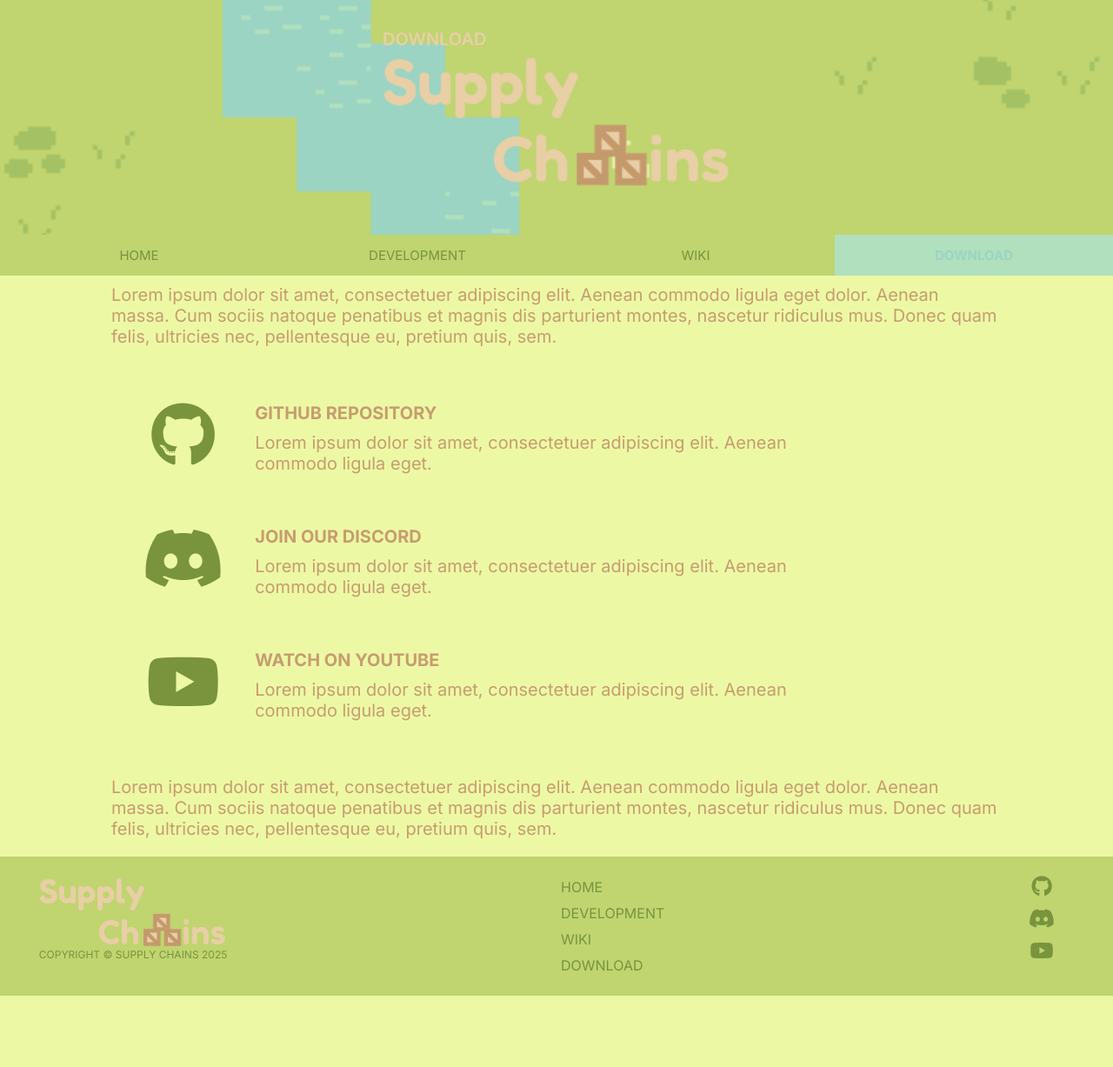
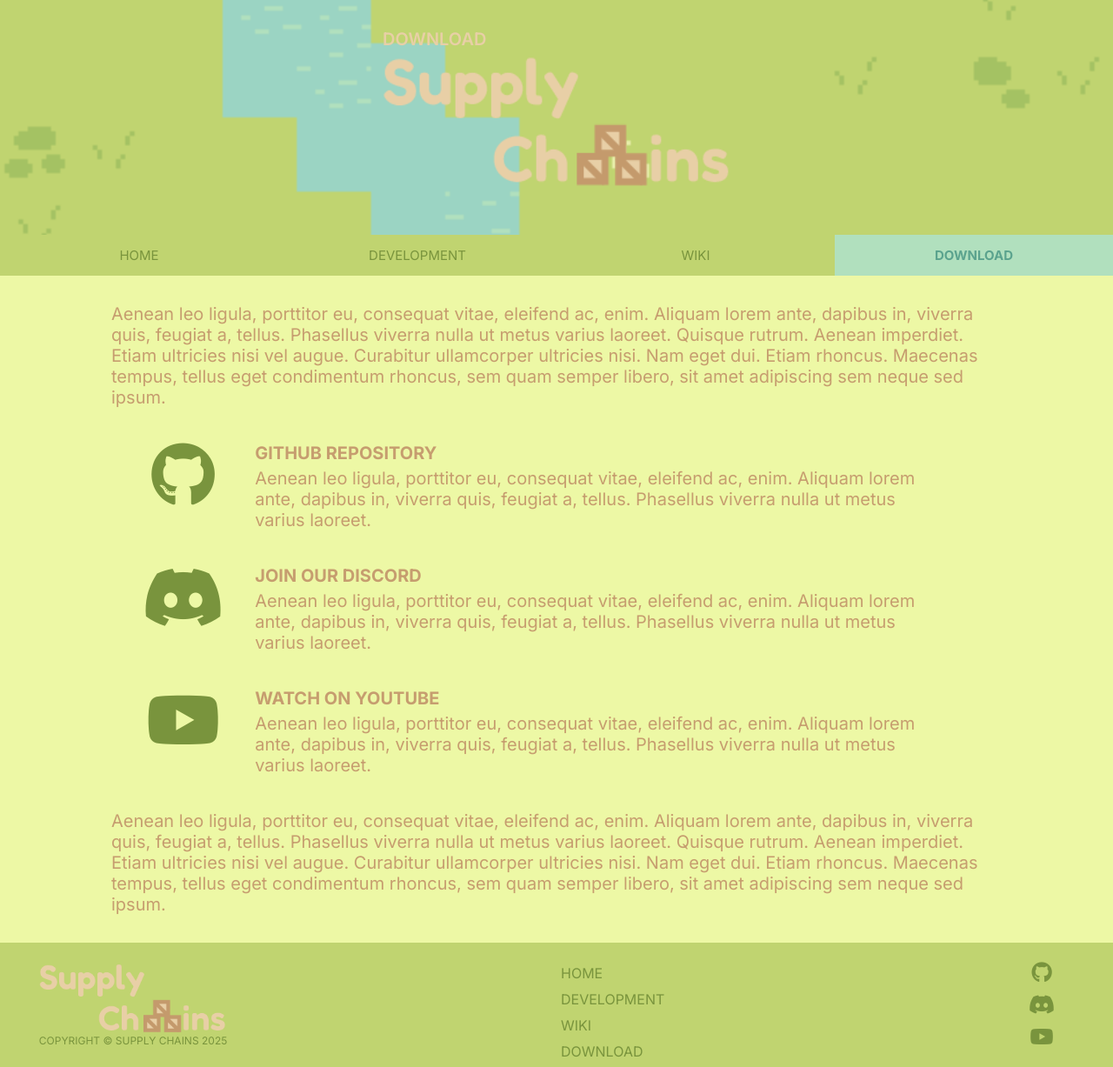
Before and after one commit to Tiger0-o/Tiger0-o.github.io, a plain HTML site: page download.html in a window 1280 px wide. Shown: the whole page at 87% size. Before the commit the page ends 1145 px from the top, so only its background shows below. Drawn offline with Linux system fonts and the light colour scheme.

Commit message:
Add files via upload

```diff
--- a/download.html
+++ b/download.html
@@ -22,9 +22,11 @@
     </div>
 
     <div class="content download">
-        <p>Lorem ipsum dolor sit amet, consectetuer adipiscing elit. Aenean commodo ligula eget dolor.
-            Aenean massa. Cum sociis natoque penatibus et magnis dis parturient montes, nascetur ridiculus mus.
-            Donec quam felis, ultricies nec, pellentesque eu, pretium quis, sem.
+        <p>Aenean leo ligula, porttitor eu, consequat vitae, eleifend ac, enim. Aliquam lorem ante, dapibus in,
+           viverra quis, feugiat a, tellus. Phasellus viverra nulla ut metus varius laoreet. Quisque rutrum.
+            Aenean imperdiet. Etiam ultricies nisi vel augue. Curabitur ullamcorper ultricies nisi. Nam eget dui.
+            Etiam rhoncus. Maecenas tempus, tellus eget condimentum rhoncus, sem quam semper libero, sit amet adipiscing
+            sem neque sed ipsum.
         </p>
 
         <div class="download-info">
@@ -34,7 +36,8 @@
                 </div>
                 <div class="text">
                     <h1>GitHub Repository</h1>
-                    <p>Lorem ipsum dolor sit amet, consectetuer adipiscing elit. Aenean commodo ligula eget.</p>
+                    <p>Aenean leo ligula, porttitor eu, consequat vitae, eleifend ac, enim. Aliquam lorem ante, dapibus in,
+           viverra quis, feugiat a, tellus. Phasellus viverra nulla ut metus varius laoreet.</p>
                 </div>
             </div>
 
@@ -44,7 +47,8 @@
                 </div>
                 <div class="text">
                     <h1>Join our Discord</h1>
-                    <p>Lorem ipsum dolor sit amet, consectetuer adipiscing elit. Aenean commodo ligula eget.</p>
+                    <p>Aenean leo ligula, porttitor eu, consequat vitae, eleifend ac, enim. Aliquam lorem ante, dapibus in,
+                    viverra quis, feugiat a, tellus. Phasellus viverra nulla ut metus varius laoreet.</p>
                 </div>
             </div>
 
@@ -54,14 +58,17 @@
                 </div>
                 <div class="text">
                     <h1>Watch on YouTube</h1>
-                    <p>Lorem ipsum dolor sit amet, consectetuer adipiscing elit. Aenean commodo ligula eget.</p>
+                    <p>Aenean leo ligula, porttitor eu, consequat vitae, eleifend ac, enim. Aliquam lorem ante, dapibus in,
+                        viverra quis, feugiat a, tellus. Phasellus viverra nulla ut metus varius laoreet.</p>
                 </div>
             </div>
         </div>
 
-        <p>Lorem ipsum dolor sit amet, consectetuer adipiscing elit. Aenean commodo ligula eget dolor.
-            Aenean massa. Cum sociis natoque penatibus et magnis dis parturient montes, nascetur ridiculus mus.
-            Donec quam felis, ultricies nec, pellentesque eu, pretium quis, sem.
+        <p>Aenean leo ligula, porttitor eu, consequat vitae, eleifend ac, enim. Aliquam lorem ante, dapibus in,
+           viverra quis, feugiat a, tellus. Phasellus viverra nulla ut metus varius laoreet. Quisque rutrum.
+            Aenean imperdiet. Etiam ultricies nisi vel augue. Curabitur ullamcorper ultricies nisi. Nam eget dui.
+            Etiam rhoncus. Maecenas tempus, tellus eget condimentum rhoncus, sem quam semper libero, sit amet adipiscing
+            sem neque sed ipsum.
         </p>
     </div>
 
--- a/style.css
+++ b/style.css
@@ -4,7 +4,7 @@
     --green: #c0d470;
     --dark-green: #79943d;
     --light-blue: #b1e0be;
-    --dark-blue: #9bd4c3;
+    --dark-blue: #5ba38e;
     --light-brown:#e8cfa6;
     --dark-brown:#c69d6f;
 }
@@ -102,6 +102,11 @@ li a.active, li a:hover {
     font-weight: bold;
 }
 
+/* For all content within the <body> */
+.content {
+    margin: 2.5% 0px;
+}
+
 /* Styling for index.html */
 div.content.index p {
     margin-top: -10px;
@@ -172,13 +177,8 @@ div.right.wiki p {
     display: flex;
     flex-direction: column;
     align-items: flex-start;
-    gap: 20px;
-    margin: 5% auto;
+    margin: 5vh auto;
     width: 80%;
-}
-
-.content.download p{
-    margin-top: 10px;
 }
 
 .download-row {
```
Also changed, not shown: wiki.html (+11 -10 lines), 1 other file.
